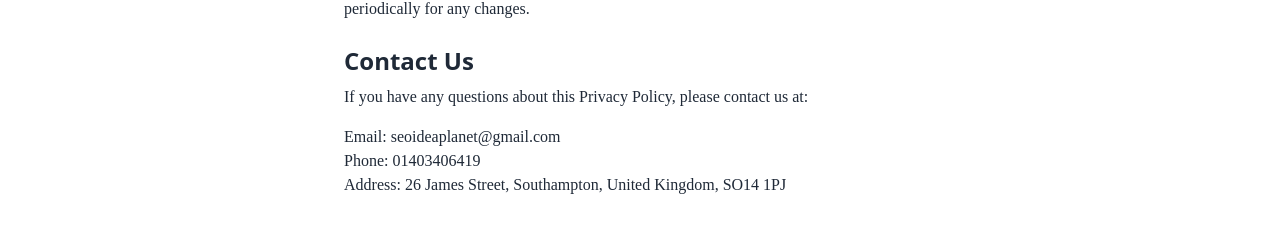
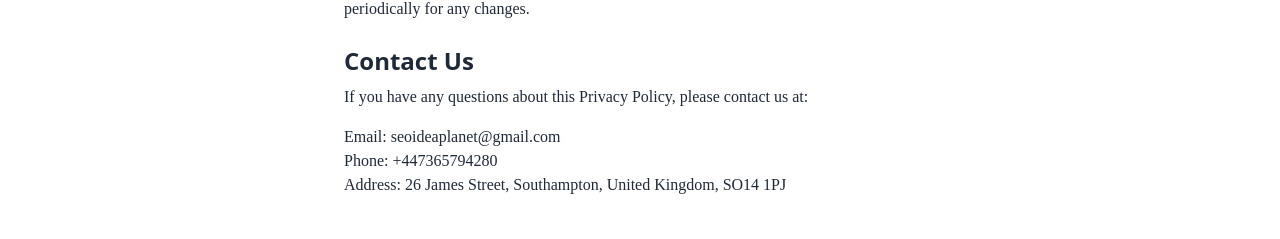
Before and after one commit to Suhanur-Rohoman-Sumon-github/myrepositor, a React (Vite) app: page /privacy-policy in a window 1280 px wide. Shown: the part 2447-2686 px from the top of the page. Built offline with nearby package versions, Linux system fonts and the light colour scheme; no server answers.

Commit message:
change the number of privacy page

```diff
--- a/src/pages/PrivacyPolicy/PrivacyPolicy.tsx
+++ b/src/pages/PrivacyPolicy/PrivacyPolicy.tsx
@@ -189,7 +189,7 @@ const PrivacyPolicy = () => {
           at:
         </p>
         <p>Email: seoideaplanet@gmail.com</p>
-        <p>Phone: 01403406419</p>
+        <p>Phone: +447365794280</p>
         <p>Address: 26 James Street, Southampton, United Kingdom, SO14 1PJ</p>
       </section>
     </div>
```
